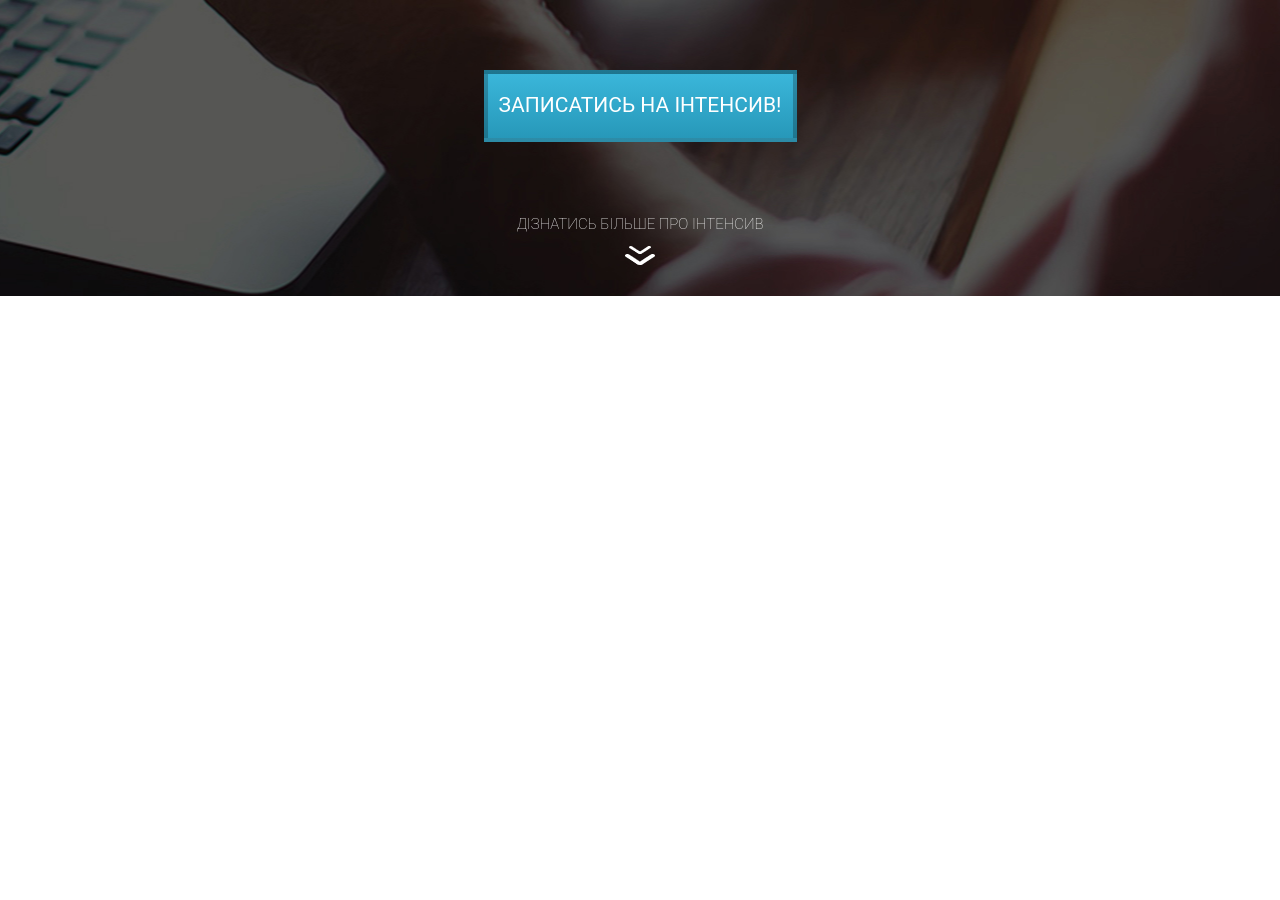
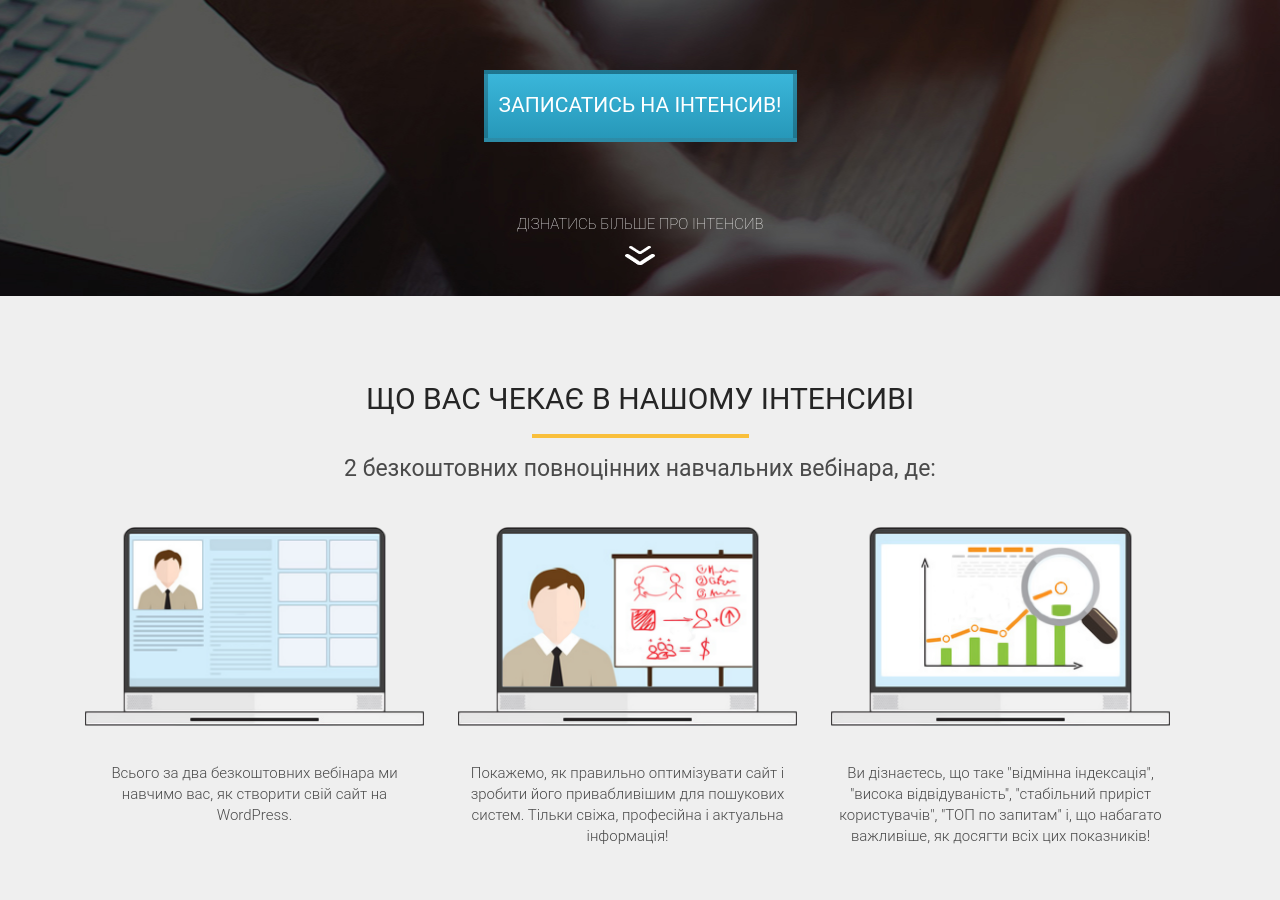
Before and after one commit to Veselchak2012/Wordpress, a plain HTML site: page index.html in a window 1280 px wide. Shown: the part 504-1404 px from the top of the page. Before the commit the page ends 800 px from the top, so only its background shows below. Drawn offline with Linux system fonts and the light colour scheme.

Commit message:
Урок 18. Оновлення index.html та style.css та заміна зображень.

```diff
--- a/css/style.css
+++ b/css/style.css
@@ -114,3 +114,59 @@ h2.title {
   margin: 0 auto;
   margin-top: 13px;
 }
+
+.waiting {
+  height: 604px;
+  background-color: #efefef;
+  padding: 85px 0 75px 0;
+}
+
+.waiting .waiting_header {
+  font-family: Roboto;
+  font-size: 30px;
+  font-weight: normal;
+  text-align: center;
+  color: #252525;
+  text-transform: uppercase;
+}
+
+.waiting .waiting_divider {
+  width: 217px;
+  height: 4px;
+  background-color: #f9bf3b;
+  margin: 0 auto;
+  margin-top: 18px;
+}
+
+.waiting .waiting_subheader {
+  margin-top: 17px;
+  font-family: Roboto;
+  font-size: 23px;
+  text-align: center;
+  color: #4a4a4a;
+}
+
+.waiting .waiting_wrapper {
+  margin-top: 45px;
+}
+
+.waiting .waiting_wrapper .waiting_item {
+  display: inline-block;
+  vertical-align: top;
+  margin: 0 15px;
+  width: 339px;
+  text-align: center;
+}
+
+.waiting .waiting_wrapper .waiting_item .waiting_img {
+  width: 100%;
+}
+
+.waiting .waiting_wrapper .waiting_item .waiting_descr {
+  margin-top: 33px;
+  font-family: Roboto;
+  font-size: 15px;
+  font-weight: 300;
+  line-height: 1.4;
+  color: #4a4a4a;
+}
--- a/index.html
+++ b/index.html
@@ -23,9 +23,9 @@
 
         <div class="promo_text">
           Щоденно в Україні з'являється більше 5000 нових сайтів.<br />
-                    І тільки одиниці із них стають популярними і приносять
-                    відчутний прибуток. В чому серкрет? В чому формула успіху?
-                    Дізнайтесь на майбутньому дводенному
+          І тільки одиниці із них стають популярними і приносять відчутний
+          прибуток. В чому серкрет? В чому формула успіху? Дізнайтесь на
+          майбутньому дводенному
           <span>БЕЗКОШТОВНОМУ</span>
           інтенсиві!
         </div>
@@ -38,5 +38,41 @@
         </div>
       </div>
     </section>
+
+    <section class="waiting">
+      <div class="container">
+        <h2 class="waiting_header">Що вас чекає в нашому інтенсиві</h2>
+        <div class="waiting_divider"></div>
+        <div class="waiting_subheader">
+          2 безкоштовних повноцінних навчальних вебінара, де:
+        </div>
+
+        <div class="waiting_wrapper">
+          <div class="waiting_item">
+            <img src="img/waiting/waiting_1.png" alt="1" class="waiting_img" />
+            <div class="waiting_descr">
+              Всього за два безкоштовних вебінара ми навчимо вас, як створити
+              свій сайт на WordPress.
+            </div>
+          </div>
+          <div class="waiting_item">
+            <img src="img/waiting/waiting_2.png" alt="2" class="waiting_img" />
+            <div class="waiting_descr">
+              Покажемо, як правильно оптимізувати сайт і зробити його
+              привабливішим для пошукових систем. Тільки свіжа, професійна і
+              актуальна інформація!
+            </div>
+          </div>
+          <div class="waiting_item">
+            <img src="img/waiting/waiting_3.png" alt="3" class="waiting_img" />
+            <div class="waiting_descr">
+              Ви дізнаєтесь, що таке "відмінна індексація", "висока
+              відвідуваність", "стабільний приріст користувачів", "ТОП по
+              запитам" і, що набагато важливіше, як досягти всіх цих показників!
+            </div>
+          </div>
+        </div>
+      </div>
+    </section>
   </body>
 </html>
```
Also changed, not shown: img/waiting/waiting_1.jpg (deleted), img/waiting/waiting_1.png (added), img/waiting/waiting_2.jpg (deleted), img/waiting/waiting_2.png (added), img/waiting/waiting_3.jpg (deleted), img/waiting/waiting_3.png (added). Lines whose indentation alone changed are shown as unchanged.
